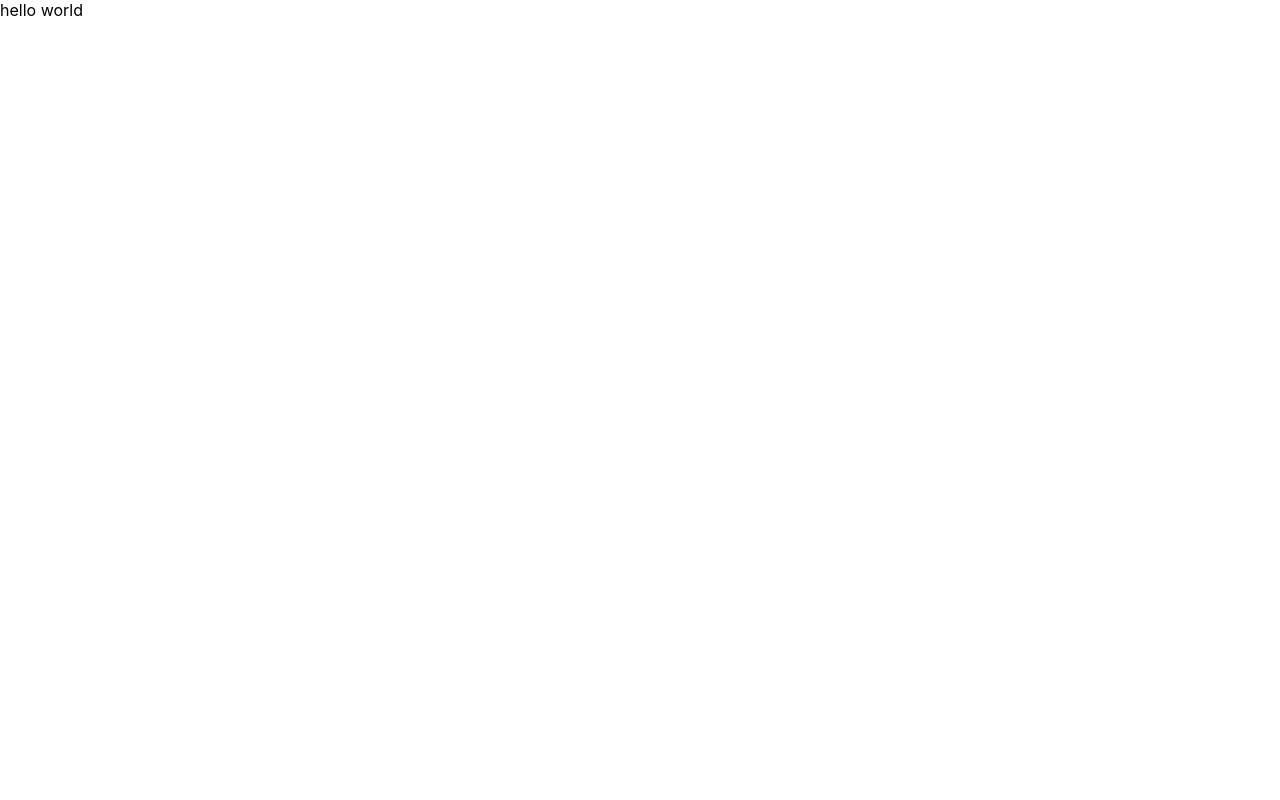
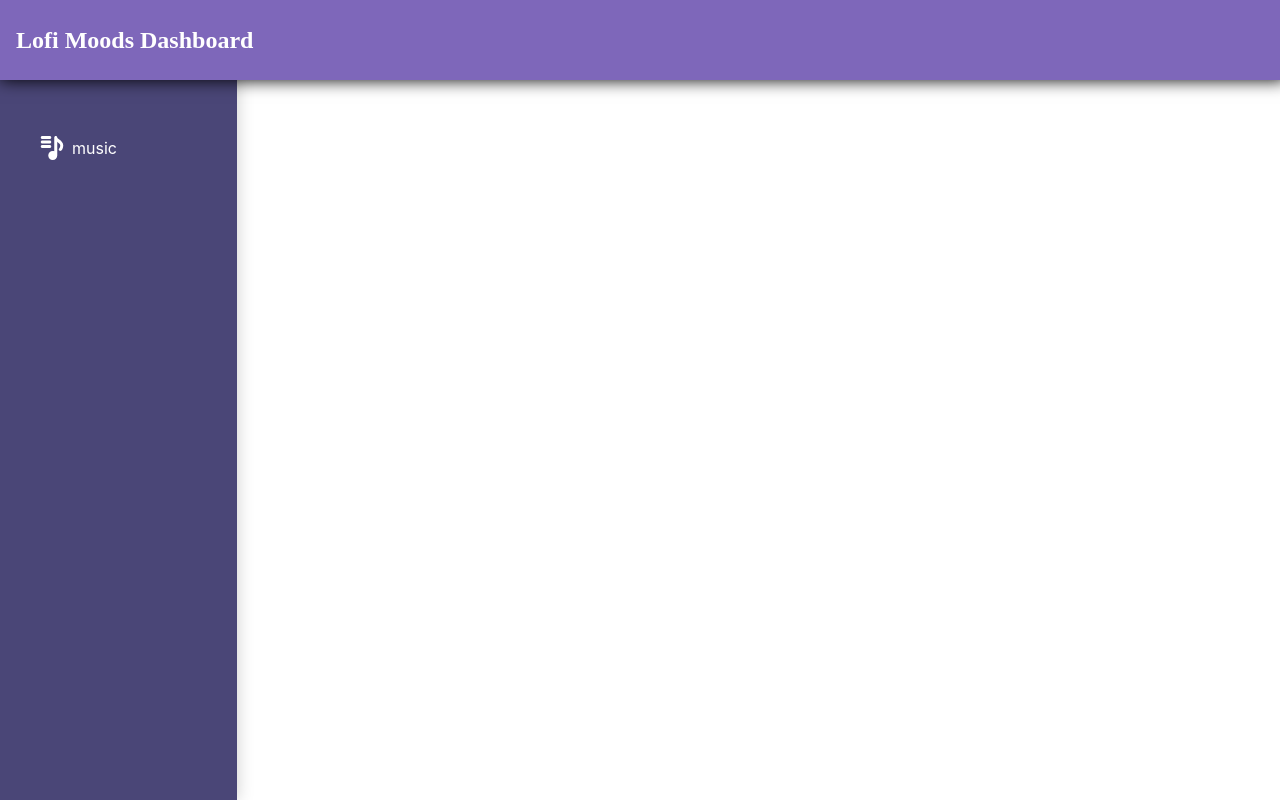
Before and after one commit to Grrom/lofi-moods-admin, a React (Create React App) app: page / in a window 1280 px wide. Built offline with nearby package versions, Linux system fonts and the light colour scheme.

Commit message:
add navbar and sidebar

```diff
--- a/src/App.scss
+++ b/src/App.scss
@@ -0,0 +1,10 @@
+#app {
+  height: 100vh;
+
+  main {
+    height: 100vh;
+    align-items: stretch;
+    display: flex;
+    justify-content: space-between;
+  }
+}
--- a/src/App.tsx
+++ b/src/App.tsx
@@ -1,11 +1,19 @@
+import { useState } from 'react';
 import './App.scss';
+import NavBar from './components/navbar/navbar';
+import SideBar from './components/sidebar/sidebar';
 
-function App() {
+export default function App() {
+  const [selected, setSelected] = useState("");
+
+  const select = (item:string) => setSelected(() => item);
+
   return (
-    <div >
-      hello world
+    <div id="app">
+      <NavBar selected={selected} select={select} />
+      <main>
+        <SideBar selected={selected} select={select} />
+      </main>
     </div>
-  );
+  )
 }
-
-export default App;
--- /dev/null
+++ b/src/components/navbar/navbar.scss
@@ -0,0 +1,65 @@
+@import "../../styles/presets";
+@import "../../styles/variables";
+@import "../../styles/mixins";
+
+#navbar {
+  height: 6vh;
+  width: 98%;
+  z-index: 8;
+  position: fixed;
+  display: flex;
+  align-items: center;
+  justify-content: space-between;
+  font-family: "Dancing Script", cursive;
+  background-color: $secondary;
+  color: white;
+
+  @extend .box-shadow-darker;
+  @extend .default-padding;
+
+  .hamburger {
+    display: none;
+    @include mobile {
+      display: block;
+      margin: 0 20px;
+    }
+  }
+
+  #overlay {
+    display: none;
+    @include mobile {
+      display: block;
+      background-color: $black;
+      position: fixed;
+      top: 0;
+      left: 0;
+      width: 0;
+      height: 100vh;
+      opacity: 0.8;
+    }
+  }
+
+  #sidebar {
+    display: none;
+    font-family: -apple-system, BlinkMacSystemFont, "Segoe UI", "Roboto",
+      "Oxygen", "Ubuntu", "Cantarell", "Fira Sans", "Droid Sans",
+      "Helvetica Neue", sans-serif;
+
+    @include mobile {
+      display: block;
+      transition: 500ms;
+      background-color: $primary;
+      position: fixed;
+      top: 0;
+      right: 0;
+      margin: 0;
+      padding: 0;
+      width: 0;
+      height: 100vh;
+    }
+
+    * {
+      padding: 16px 32px;
+    }
+  }
+}
--- /dev/null
+++ b/src/components/navbar/navbar.tsx
@@ -0,0 +1,36 @@
+import "./navbar.scss";
+import hamburger from "../../assets/hamburger.svg";
+import SideBar from "../sidebar/sidebar";
+import { getById } from "../../helpers";
+
+interface _props{
+  select: (item:string)=>void,
+  selected:string ,
+}
+
+export default function NavBar({ select, selected }: _props) {
+  function showSidebar() {
+    getById("sidebar")!.style.width = "80vw";
+    getById("overlay")!.style.width = "100vw";
+  }
+
+  function hideSidebar() {
+    getById("sidebar")!.style.width = "0vw";
+    getById("overlay")!.style.width = "0vw";
+  }
+
+  return (
+    <div id="navbar">
+      <h2>Lofi Moods Dashboard</h2>
+      <img
+        src={hamburger}
+        title="nav"
+        alt="nav"
+        className="icon clickable hamburger"
+        onClick={() => showSidebar()}
+      />
+      <div id="overlay" onClick={() => hideSidebar()}></div>
+      <SideBar selected={selected} select={select} hideSidebar={hideSidebar} />
+    </div>
+  );
+}
--- /dev/null
+++ b/src/components/sidebar/divider.tsx
@@ -0,0 +1,5 @@
+import "./sidebar.scss";
+
+export default function Divider() {
+  return <div className="divider"></div>;
+}
--- /dev/null
+++ b/src/components/sidebar/sidebar-item.tsx
@@ -0,0 +1,14 @@
+interface _props{
+  imagesrc: string,
+  label: string,
+  isSelected: boolean,
+}
+
+export default function SidebarItem({ imagesrc, label, isSelected }:_props) {
+  return (
+    <div className={`sidebar-item ${isSelected ? "active" : ""}`}>
+      <img src={imagesrc} alt="icon" className="icon" />
+      <div>{label}</div>
+    </div>
+  );
+}
--- /dev/null
+++ b/src/components/sidebar/sidebar.scss
@@ -0,0 +1,60 @@
+@import "../../styles/presets";
+@import "../../styles/hovers";
+@import "../../styles/mixins";
+
+#sidebar {
+  padding-top: 14vh;
+  flex-grow: 1;
+  background-color: $primary;
+  color: white;
+
+  @include desktop {
+    max-width: 16vw;
+    min-width: 16vw;
+  }
+
+  @include mobile {
+    display: none;
+  }
+
+  @extend .default-padding;
+  @extend .box-shadow;
+
+  .divider {
+    border-bottom: 0.4px solid $blackLight;
+  }
+
+  .active {
+    background-color: $secondary;
+  }
+
+  .records-container {
+    align-self: flex-end;
+    background-color: $primaryLight;
+    margin-left: 20px;
+
+    @extend .rounded-border;
+  }
+
+  .sidebar-item {
+    display: flex;
+    flex-wrap: expand;
+    align-items: center;
+    position: relative;
+
+    @extend .clickable;
+    @extend .rounded-border;
+    @extend .default-padding;
+    @extend .hover-highlight;
+
+    .badge {
+      position: absolute;
+      top: -10px;
+      right: -10px;
+      padding: 5px 10px;
+      border-radius: 50%;
+      background: red;
+      color: white;
+    }
+  }
+}
--- /dev/null
+++ b/src/components/sidebar/sidebar.tsx
@@ -0,0 +1,35 @@
+import SidebarItem from "./sidebar-item";
+import "./sidebar.scss";
+import playlist from "../../assets/playlist.svg";
+
+interface _props {
+  selected: String;
+  select: (item:string) => void;
+  hideSidebar?: () => void | null;
+}
+
+export default function SideBar({ selected, select, hideSidebar }:_props) {
+  function _hideSidebar() {
+    try {
+      if(hideSidebar!==null) hideSidebar!();
+
+    } catch {}
+  }
+  return (
+    <div id="sidebar">
+        <span
+          onClick={() => {
+            select("music");
+            _hideSidebar();
+          }}
+          className="sidebar-item-container"
+        >
+          <SidebarItem
+            label="music"
+            imagesrc={playlist}
+            isSelected={selected === "music"}
+          />
+      </span>
+    </div>
+  );
+}
--- /dev/null
+++ b/src/helpers.ts
@@ -0,0 +1,3 @@
+export function getById(id: string) {
+  return document.getElementById(id);
+}
```
Also changed, not shown: src/assets/hamburger.svg (added), src/assets/playlist.svg (added).
